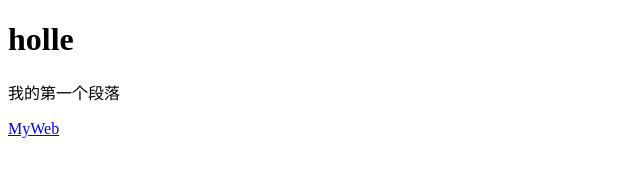
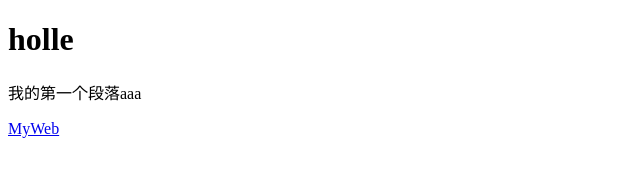
Before and after one commit to smbggg1/Web-XiChan, a plain HTML site: page index.html in a window 1280 px wide. Shown: the full height of the page, 0-640 px from the left. Drawn offline with Linux system fonts and the light colour scheme.

Commit message:
第二次修改

```diff
--- a/index.html
+++ b/index.html
@@ -7,7 +7,7 @@
 <body>
 
 <h1>holle</h1>
-<p>我的第一个段落</p>
+<p>我的第一个段落aaa</p>
 <a href="https://smbggg1.github.io/Web-XiChan/">MyWeb</a>
 </body>
 </html>
```
